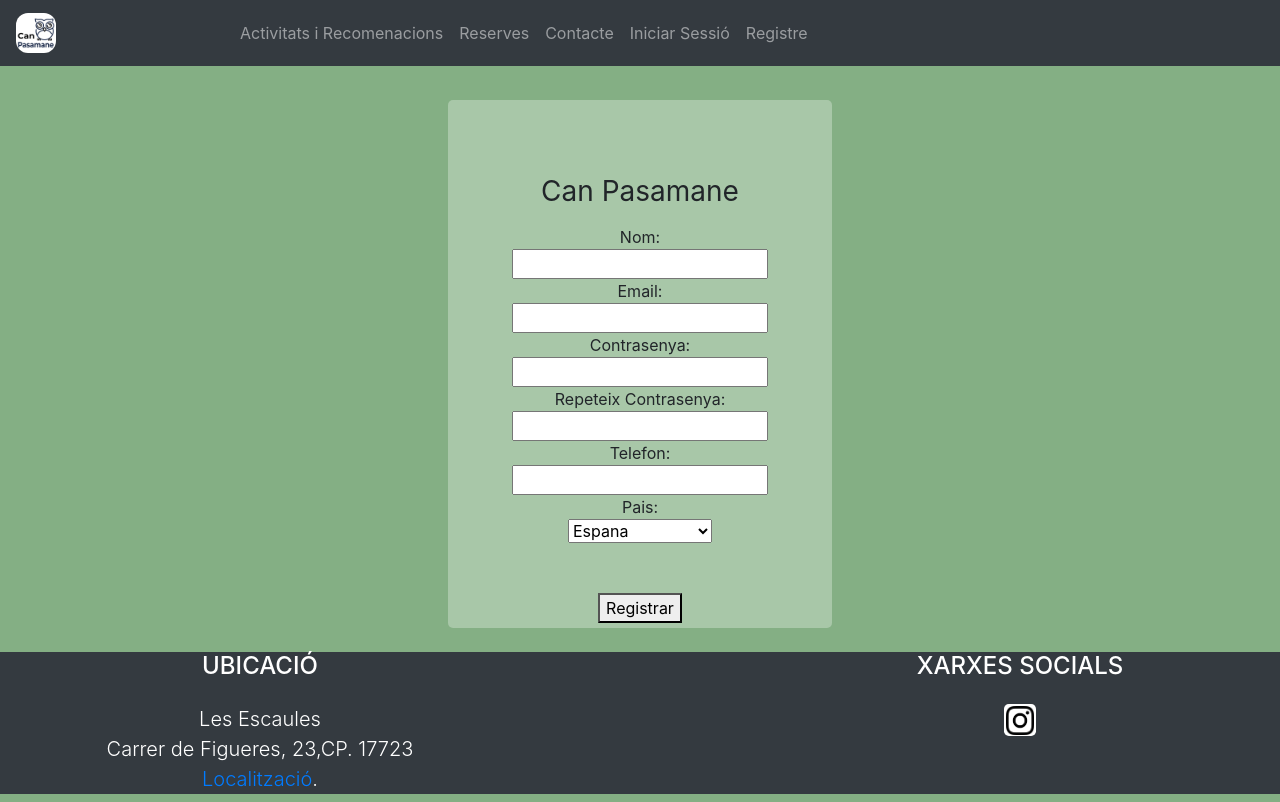
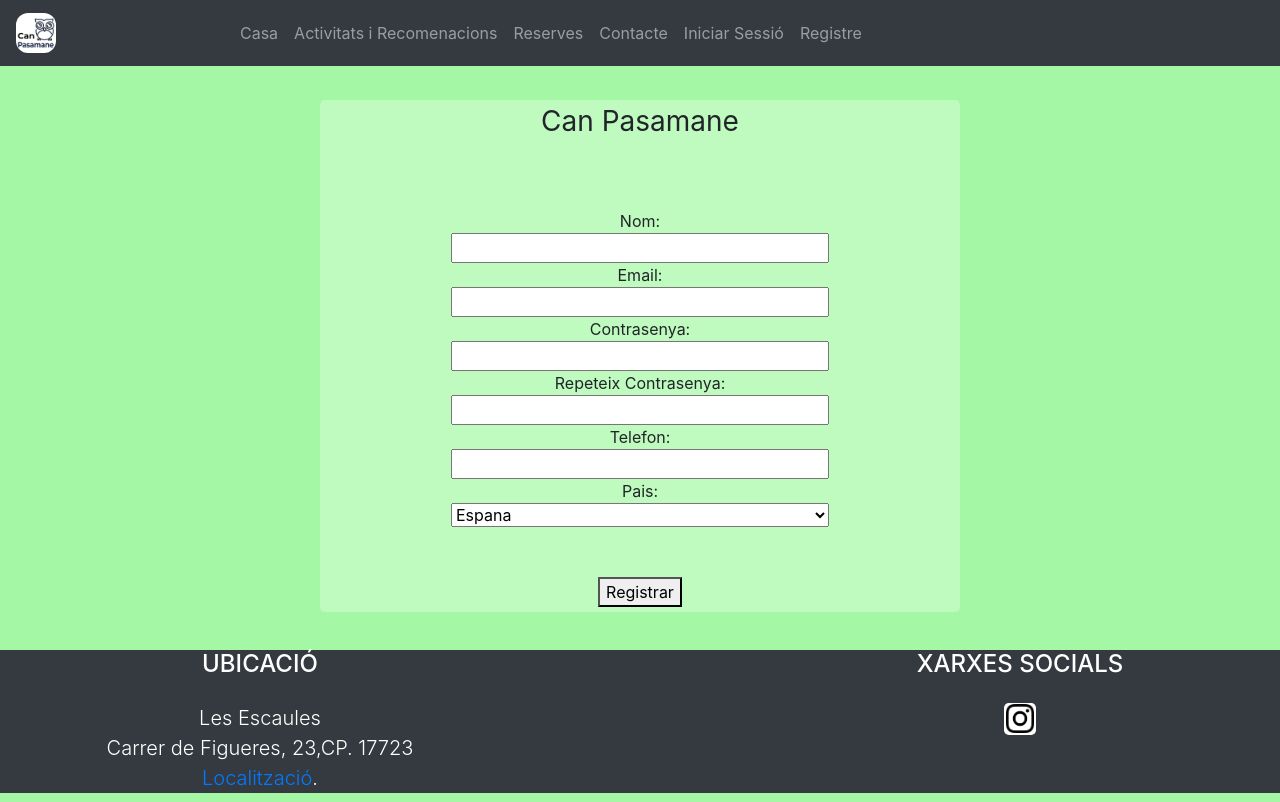
Before and after one commit to davidthenjohn/CanPasamane, a Django app: page /registro in a window 1280 px wide. Run offline with Django 3.2, Linux system fonts and the light colour scheme; some libraries are stand-ins or nearby versions.

Commit message:
na fent millores

```diff
--- a/canpasamane/canpasamane/static/canpasamane/calendar.js
+++ b/canpasamane/canpasamane/static/canpasamane/calendar.js
@@ -147,7 +147,7 @@ return createCal.cache[year][month];
 function clicat (elmnt){
     if (elmnt.style.backgroundColor == "orange"){
         elmnt.style.backgroundColor = "white";
-        alert("Has borrat el dia "+elmnt.id+" enrecordet de borrar-lo en el cuadre de abaix")
+        $('#exampleModal').modal()
         var child = document.getElementById(elmnt.id+"escrit");
         var element = document.getElementById("addReserva");
         element.removeChild(child);
--- a/canpasamane/usuari/templates/bienvenida.html
+++ b/canpasamane/usuari/templates/bienvenida.html
@@ -16,7 +16,7 @@
   crossorigin="anonymous"></script>
     </head>
   </head>
-<body style="background-color: rgb(132, 175, 132); ">
+<body style="background-color: rgb(164, 247, 164); ">
     <nav class="navbar navbar-expand-lg navbar-dark fixed-top bg-dark" style="">
         <a class="navbar-brand" href="{% url 'usuario:bienvenida' %}"> <img style="width: 20%; height: 20%; border-radius: 30%" src="{% static 'canpasamane/images/Iconp.png' %}" alt="Can Pasamane"> </a>
         <button class="navbar-toggler collapsed" type="button" data-toggle="collapse" data-target="#navbarCollapse" aria-controls="navbarCollapse" aria-expanded="false" aria-label="Toggle navigation">
@@ -25,6 +25,9 @@
 
         <div class="navbar-collapse collapse" id="navbarCollapse" >
           <ul class="navbar-nav mr-auto">
+              <li class="nav-item">
+                  <a class="nav-link " href="{% url 'usuario:casa' %}">Casa</a>
+                </li>
             <li class="nav-item">
               <a class="nav-link " href="{% url 'usuario:activitats' %}">Activitats i Recomenacions</a>
             </li>
--- a/canpasamane/usuari/templates/registro.html
+++ b/canpasamane/usuari/templates/registro.html
@@ -1,24 +1,35 @@
 {% extends 'bienvenida.html' %}
 
 {% block content %}
-<div class="text-center mb-4"  style=" padding: 5px; width: 30%; border-radius: 5px; background-color: rgba(255, 255, 255, 0.295); margin: 0 auto;margin-top: 100px;">
-<form method="POST" action="{% url 'usuario:registro' %}" style="margin-top: 70px">
-        <h1 class="h3 mb-3 font-weight-normal">Can Pasamane</h1>
+<div class="text-center mb-4"  style=" padding: 5px; width: 50%; border-radius: 5px; background-color: rgba(255, 255, 255, 0.295); margin: 0 auto;margin-top: 100px;">
+    <div  style="width: 60%; margin: 0 auto;">
+            <h1 class="h3 mb-3 font-weight-normal">Can Pasamane</h1>
+    <form method="POST" action="{% url 'usuario:registro' %}" style="margin-top: 70px">
+
     {% csrf_token %}
-    <div class="form__InputContainer">Nom:</div>
-    <div class="form__InputContainer">{{form.first_name}}</div>
-    <div class="form__InputContainer">Email:</div>
-    <div class="form__InputContainer">{{form.email}}</div>
-    <div class="form__InputContainer">Contrasenya:</div>
-    <div class="form__InputContainer">{{form.password1}}</div>
-    <div class="form__InputContainer">Repeteix Contrasenya:</div>
-    <div class="form__InputContainer">{{form.password2}}</div>
-    <div class="form__InputContainer">Telefon:</div>
-    <div class="form__InputContainer">{{profile_form.telefon}}</div>
-    <div class="form__InputContainer">Pais:</div>
-    <div class="form__InputContainer">{{profile_form.pais}}</div>
+    <div >Nom:</div>
+    <div>{{form.first_name}}</div>
+    <div>Email:</div>
+    <div>{{form.email}}</div>
+    <div>Contrasenya:</div>
+    <div>{{form.password1}}</div>
+    <div>Repeteix Contrasenya:</div>
+    <div>{{form.password2}}</div>
+    <div>Telefon:</div>
+    <div>{{profile_form.telefon}}</div>
+    <div>Pais:</div>
+    <div>{{profile_form.pais}}</div>
     <button style="margin-top: 50px" type="submit">Registrar</button>
     {{ form.non_field_errors }}
 </form>
 </div>
+</div>
+<style>
+input {
+    width: 100%;
+}
+select {
+    width: 100%;
+}
+</style>
 {% endblock %}
--- a/canpasamane/usuari/urls.py
+++ b/canpasamane/usuari/urls.py
@@ -13,4 +13,5 @@ urlpatterns = [
     path('activitats/', views.activitats, name="activitats"),
     path('contacte/', views.contacte, name="contacte"),
     path('reserva/', views.reserves, name="reserva"),
+    path('casa/', views.casa, name="casa"),
 ]
--- a/canpasamane/usuari/views.py
+++ b/canpasamane/usuari/views.py
@@ -22,6 +22,9 @@ def historia(request):
 
 def activitats(request):
     return render(request, 'Activitats.html', {})
+
+def casa(request):
+    return render(request, 'casa.html', {})
 
 def contacte(request):
     if request.method == 'POST':
```
Also changed, not shown: canpasamane/usuari/templates/casa.html (added, +76 -0 lines), canpasamane/usuari/templates/contacte.html (+4 -3 lines), canpasamane/usuari/templates/reserves.html (+25 -2 lines).
